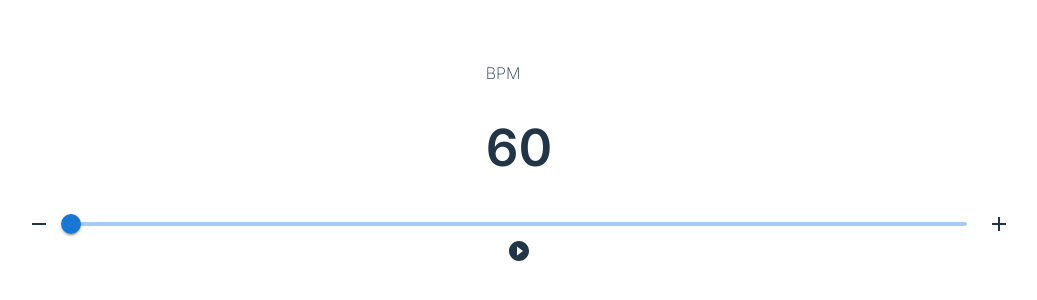
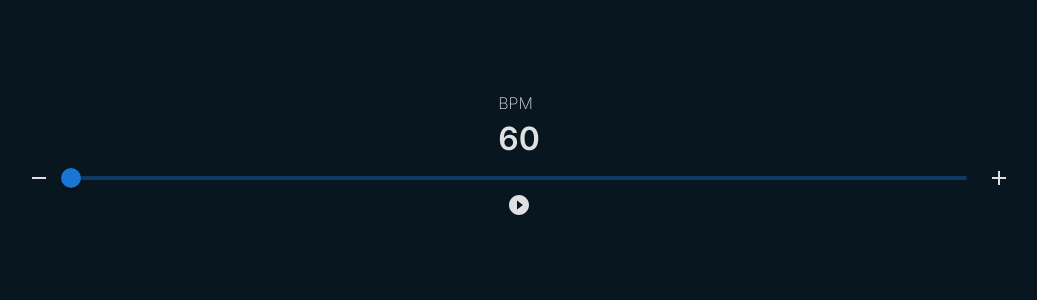
Before and after one commit to RodolphoColler/metronome, a React (Vite) app: page / in a window 1280 px wide. Shown: the part 246-546 px from the top of the page, without its empty margins (121-1158 px from the left). Built offline with nearby package versions, Linux system fonts and the light colour scheme.

Commit message:
clean index.css defaut values

```diff
--- a/src/index.css
+++ b/src/index.css
@@ -1,7 +1,6 @@
 :root {
-  font-family: Inter, system-ui, Avenir, Helvetica, Arial, sans-serif;
+  font-family: 'Inter', sans-serif;
   line-height: 1.5;
-  font-weight: 400;
 
   color-scheme: light dark;
   color: rgba(255, 255, 255, 0.87);
@@ -14,56 +13,12 @@
   -webkit-text-size-adjust: 100%;
 }
 
-a {
-  font-weight: 500;
-  color: #646cff;
-  text-decoration: inherit;
-}
-a:hover {
-  color: #535bf2;
+* {
+  margin: 0;
 }
 
 body {
-  margin: 0;
-  display: flex;
-  place-items: center;
-  min-width: 320px;
-  min-height: 100vh;
+  background-color: #07161f;
+  max-width: 100vw;
+  max-height: 100vh;
 }
-
-h1 {
-  font-size: 3.2em;
-  line-height: 1.1;
-}
-
-button {
-  border-radius: 8px;
-  border: 1px solid transparent;
-  padding: 0.6em 1.2em;
-  font-size: 1em;
-  font-weight: 500;
-  font-family: inherit;
-  background-color: #1a1a1a;
-  cursor: pointer;
-  transition: border-color 0.25s;
-}
-button:hover {
-  border-color: #646cff;
-}
-button:focus,
-button:focus-visible {
-  outline: 4px auto -webkit-focus-ring-color;
-}
-
-@media (prefers-color-scheme: light) {
-  :root {
-    color: #213547;
-    background-color: #ffffff;
-  }
-  a:hover {
-    color: #747bff;
-  }
-  button {
-    background-color: #f9f9f9;
-  }
-}
```
